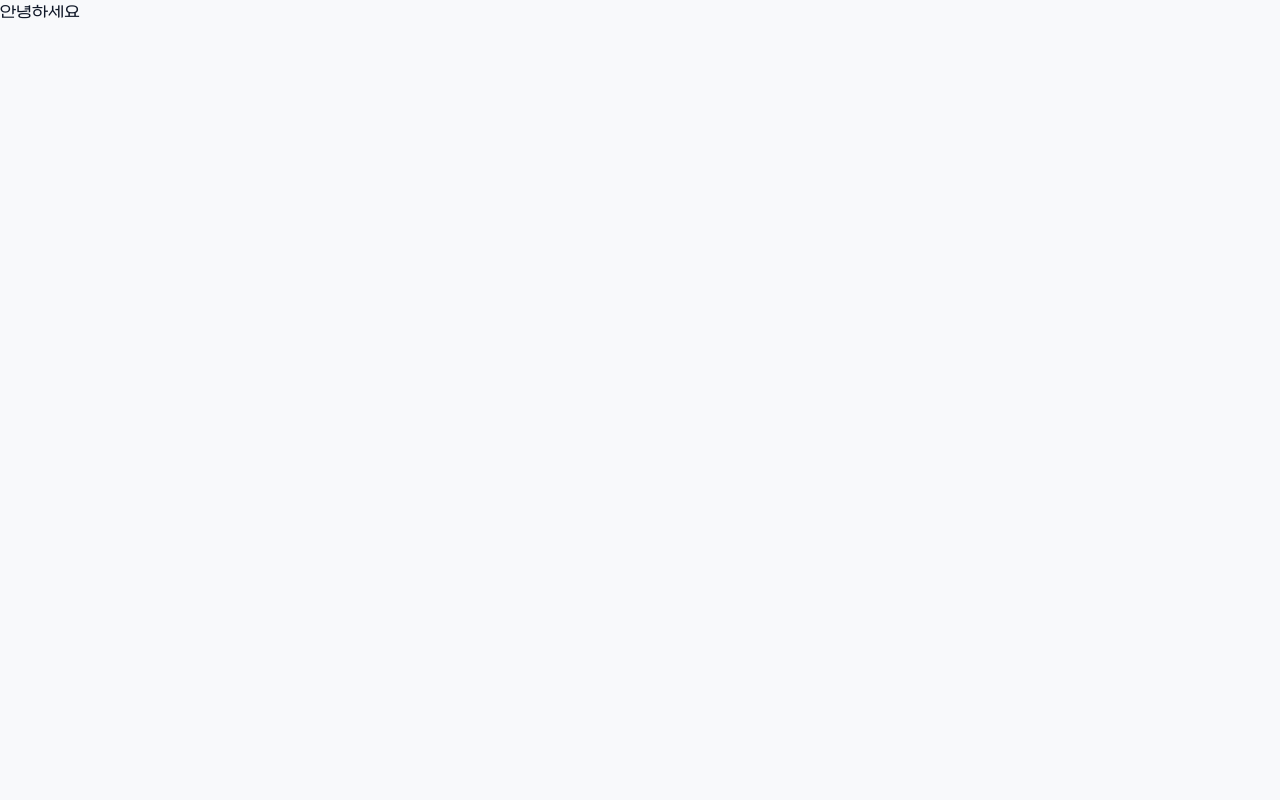
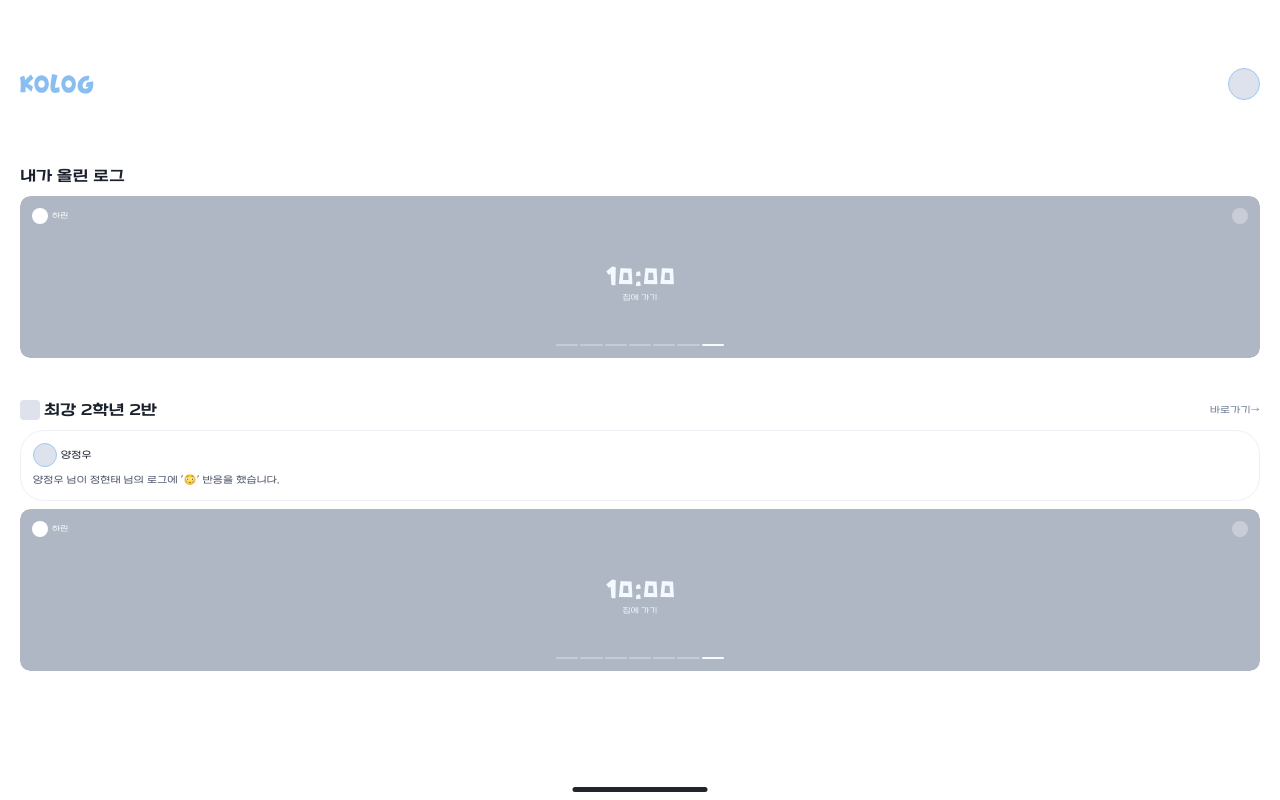
Before and after one commit to slaves-of-jihye/kolog-FE, a Next.js app: page / in a window 1280 px wide. Built offline with nearby package versions, Linux system fonts and the light colour scheme.

Commit message:
feat:: 메인 페이지 퍼블리싱

```diff
--- a/src/app/page.tsx
+++ b/src/app/page.tsx
@@ -1,9 +1,81 @@
-const Main = () => {
+import Image from 'next/image';
+
+function VideoCard() {
   return (
-    <div>
-      <p>안녕하세요</p>
+    <div className="relative flex h-[162px] w-full shrink-0 flex-col items-center justify-between overflow-hidden rounded-[10px] p-3">
+      <div className="absolute inset-0 rounded-[10px] bg-[#c4ccda]" />
+      <div className="absolute inset-0 rounded-[10px] bg-black/10" />
+
+      <div className="relative flex w-full items-center justify-between">
+        <div className="flex items-center gap-1">
+          <div className="size-4 shrink-0 rounded-full bg-white" />
+          <p className="text-[8px] tracking-[0.16px] whitespace-nowrap text-white">하린</p>
+        </div>
+        <div className="size-4 rounded-sm bg-white/30" />
+      </div>
+
+      <div className="relative flex flex-col items-center text-center text-[#f3f9fe]">
+        <p
+          className="text-[32px] leading-[0.9] whitespace-nowrap"
+          style={{ fontFamily: 'var(--font-ok-dan-dan)' }}
+        >
+          10:00
+        </p>
+        <p className="text-[8px] tracking-[0.16px]">집에 가기</p>
+      </div>
+
+      <div className="relative flex h-0.5 w-[168px] items-center gap-0.5">
+        {Array.from({ length: 6 }).map((_, i) => (
+          <div key={i} className="h-full min-w-px flex-1 rounded-full bg-[#c4ccda]" />
+        ))}
+        <div className="h-full min-w-px flex-1 rounded-full bg-[#f8f9fb]" />
+      </div>
     </div>
   );
-};
+}
 
-export default Main;
+export default function Main() {
+  return (
+    <div className="relative min-h-screen w-full bg-white">
+      <div className="flex flex-col gap-16 px-5 pt-[68px] pb-16">
+        <div className="flex items-center justify-between">
+          <Image src="/logo.svg" alt="KOLOG" width={74} height={20} priority />
+          <div className="size-8 shrink-0 rounded-full border border-[#9ec9f3] bg-[#dde2ec]" />
+        </div>
+
+        <div className="flex flex-col gap-10">
+          <div className="flex flex-col gap-2">
+            <p className="text-base font-bold text-[#1a202c]">내가 올린 로그</p>
+            <VideoCard />
+          </div>
+
+          <div className="flex flex-col gap-2">
+            <div className="flex items-center justify-between">
+              <div className="flex items-center gap-1">
+                <div className="size-5 rounded bg-[#dde2ec]" />
+                <p className="text-base font-bold text-[#1a202c]">최강 2학년 2반</p>
+              </div>
+              <p className="text-[10px] tracking-[0.2px] text-[#6e7d94]">바로가기→</p>
+            </div>
+
+            <div className="flex flex-col gap-1.5 rounded-xl border border-[#eef1f6] p-3">
+              <div className="flex items-center gap-1">
+                <div className="size-6 shrink-0 rounded-full border border-[#9ec9f3] bg-[#dde2ec]" />
+                <p className="text-[10px] tracking-[0.2px] text-[#1a202c]">양정우</p>
+              </div>
+              <p className="text-[10px] tracking-[0.2px] text-[#4a5568]">
+                양정우 님이 정현태 님의 로그에 &apos;😳&apos; 반응을 했습니다.
+              </p>
+            </div>
+
+            <VideoCard />
+          </div>
+        </div>
+      </div>
+
+      <div className="fixed bottom-0 left-1/2 -translate-x-1/2 px-[120px] pt-[21px] pb-2">
+        <div className="h-[5px] w-[135px] rounded-full bg-[#21242c]" />
+      </div>
+    </div>
+  );
+}
```
